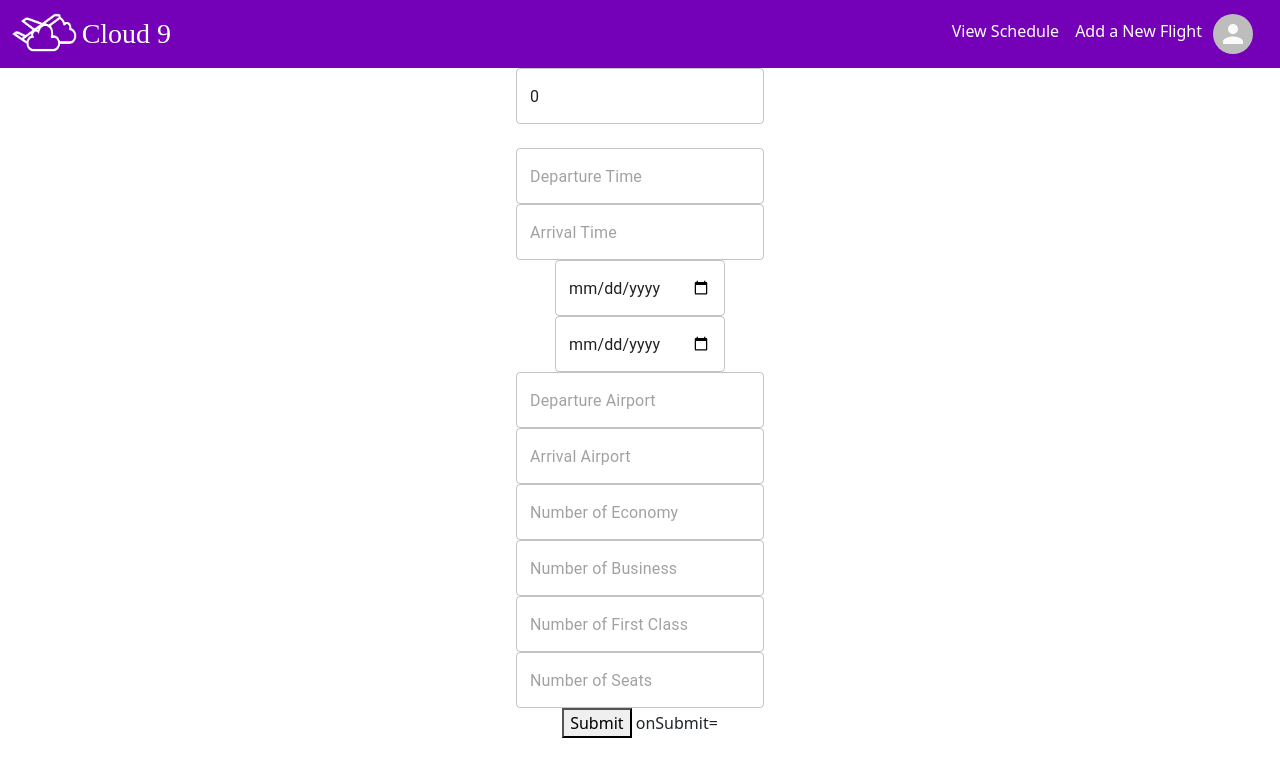
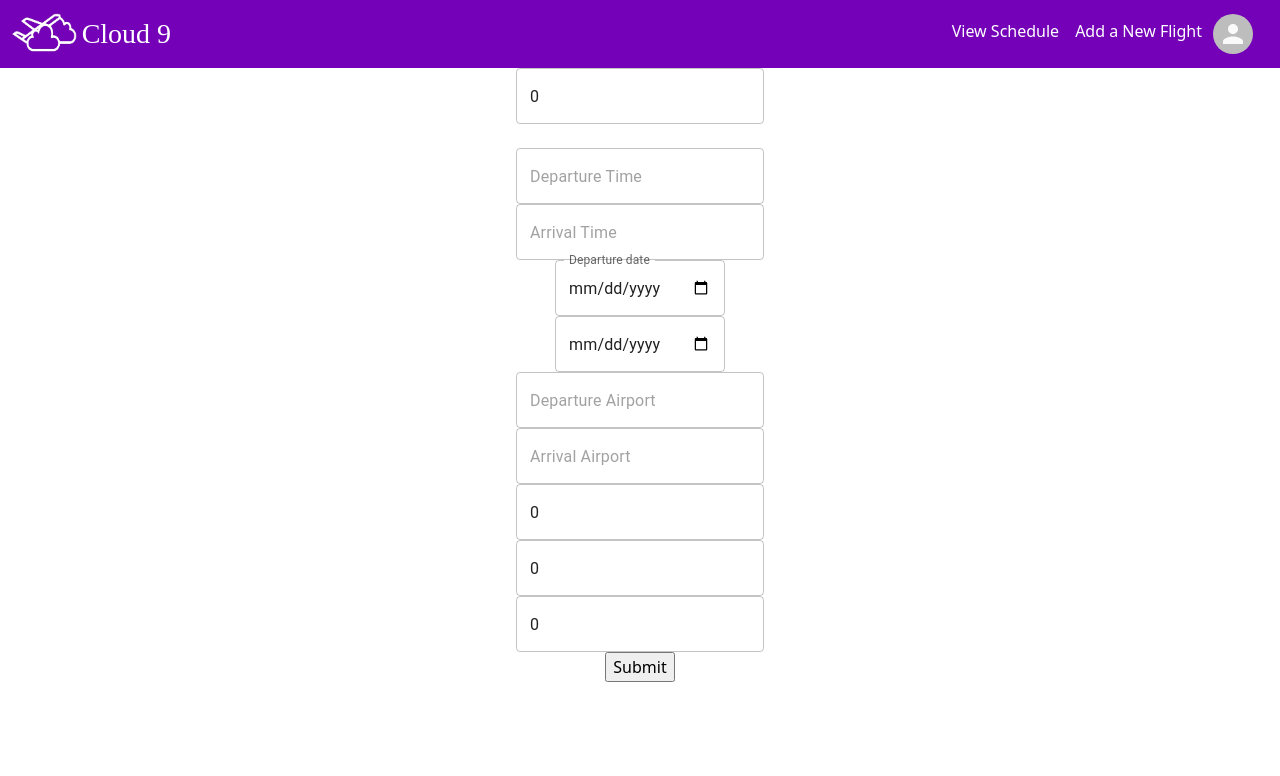
Before and after one commit to advanced-computer-lab/Scrum-Masters-, a React (Create React App) app in the folder frontend/: page / in a window 1280 px wide. Shown: the top 776 px of the page. Built offline with nearby package versions, Linux system fonts and the light colour scheme; a web font is replaced by a local one.

Commit message:
insert up and running

```diff
--- a/frontend/src/components/admin/forms/InsertFlight.js
+++ b/frontend/src/components/admin/forms/InsertFlight.js
@@ -7,6 +7,7 @@ import {useState} from 'react';
 import { Axios } from 'axios';
 import { Input } from '@mui/material';
 import { useEffect } from 'react';
+import Stack from "@mui/material/Stack";
 
 const axios = require('axios').default;
 
@@ -19,10 +20,10 @@ const InsertFlight = () => {
   const [arrivalDate, setArrivalDate] = useState("")
   const [departureAirport, setDepartureAirport] = useState("")
   const [arrivalAirport, setArrivalAirport] = useState("")
-  const [noOfEconomy, setNoOfEconomy] = useState("")
-  const [noOfBusiness, setNoOfBusiness] = useState("")
-  const [noOfFirstClass, setNoOfFirstClass] = useState("")
-  const [noOfSeats, setNoOfSeats] = useState("")
+  const [noOfEconomy, setNoOfEconomy] = useState(0)
+  const [noOfBusiness, setNoOfBusiness] = useState(0)
+  const [noOfFirstClass, setNoOfFirstClass] = useState(0)
+  const [noOfSeats, setNoOfSeats] = useState(0)
 
 
 
@@ -40,14 +41,14 @@ const InsertFlight = () => {
           noOfEconomy,
           noOfBusiness,
           noOfFirstClass,
-          noOfSeats
+          //noOfSeats
       }
       console.log(Data);
 
     axios.post('http://localhost:8081/admin/create', Data).then(
      (res) =>{
        console.log(res);
-
+       console.log("YAAAAY INSERTION COMPLETE!!")
      }
     ).catch(error=> {console.log(error)}
 
@@ -70,7 +71,7 @@ const InsertFlight = () => {
                       value={flightNumber}
                       onChange={event => { setFlightNumber(event.target.value) }}
                       align='left'
-                      m='1'
+                      margin='2.5'
                       InputLabelProps={{
                         shrink: true,
                       }}
@@ -115,11 +116,12 @@ const InsertFlight = () => {
                   <TextField
                       type='Date'
                       placeholder='Departure Date'
+                      label="Departure date"
                       name='departureDate'
                       value={departureDate}
                       onChange={event => { setDepartureDate(event.target.value) }}
                       align='center'
-                      m='1'
+                      margin='2.5'
                       InputLabelProps={{
                         shrink: true,
                       }}
@@ -172,7 +174,7 @@ const InsertFlight = () => {
               <div >
                   <TextField
                       type='String'
-                      placeholder='Number of Economy'
+                      placeholder='Number of Economy Seats'
                       name='noOfEconomy'
                       value={noOfEconomy}
                       onChange={event => { setNoOfEconomy(event.target.value) }}
@@ -186,7 +188,7 @@ const InsertFlight = () => {
               <div >
                   <TextField
                       type='String'
-                      placeholder='Number of Business'
+                      placeholder='Number of Business Seats'
                       name='noOfBusiness'
                       value={noOfBusiness}
                       onChange={event => { setNoOfBusiness(event.target.value) }}
@@ -215,27 +217,27 @@ const InsertFlight = () => {
               </div>
 
               <div c>
-                  <TextField
-                      type='String'
-                      placeholder='Number of Seats'
-                      name='noOfSeats'
+                  {/* <TextField */}
+                      {/* type='String' */}
+                      {/* placeholder='Number of Seats' */}
+                      {/* name='noOfSeats' */}
 
-                      value={noOfSeats}
-                      onChange={event => { setNoOfSeats(event.target.value) }}
-                      align='center'
-                      m='1'
-                      InputLabelProps={{
-                        shrink: true,
-                      }}
-                  />
+                      {/* value={noOfSeats} */}
+                      {/* onChange={event => { setNoOfSeats(event.target.value) }} */}
+                      {/* align='center' */}
+                      {/* m='1' */}
+                      {/* InputLabelProps={{ */}
+                        {/* shrink: true, */}
+                      {/* }} */}
+                  {/* /> */}
               </div>
 
 
 
+              <input
+                  type="submit"
 
-                 <button type="submit">Submit</button> onSubmit={onSubmit}
-
-
+              />
           </form>
 
 
```
Also changed, not shown: 2 other files (tests, documents, lock files or other folders).
